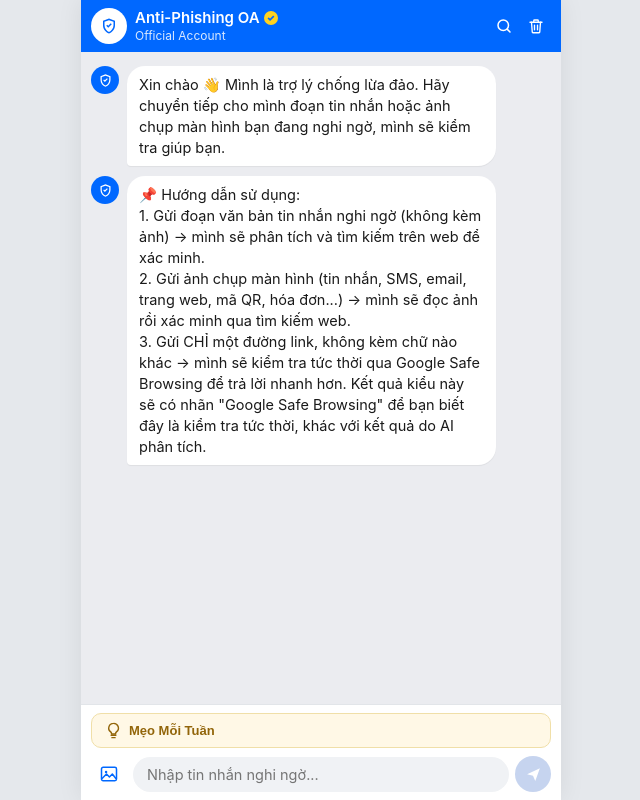
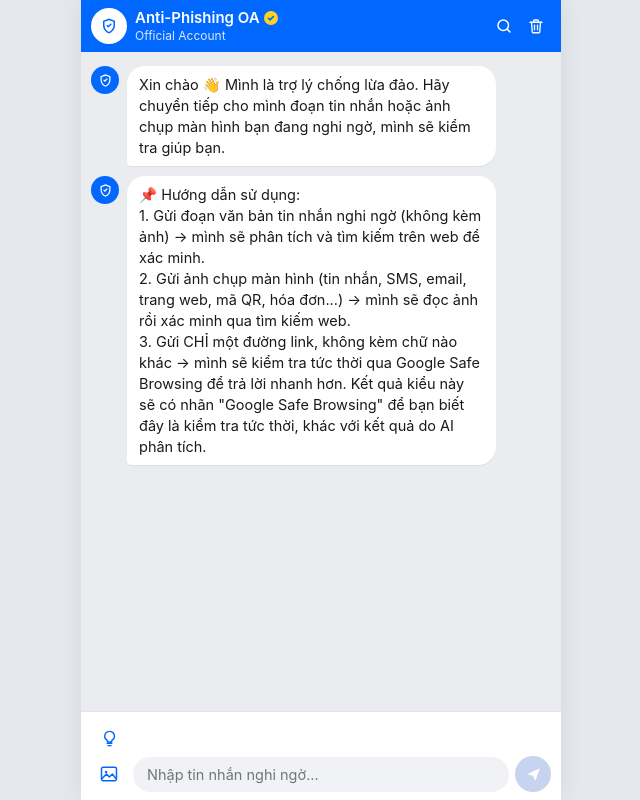
Before and after one commit to huanhoahongso3-collab/zalo-oa-anti-phising, a Next.js app: page / in a window 1280 px wide. Shown: the whole page, without its empty margins (319-959 px from the left). Built offline with nearby package versions, Linux system fonts and the light colour scheme.

Commit message:
Refactor weekly tip button to use icon and add title attribute

```diff
--- a/app/page.js
+++ b/app/page.js
@@ -414,9 +414,13 @@ export default function Home() {
       </div>
 
       <div className="composer">
-        <button className="tip-btn" onClick={handleWeeklyTip} disabled={sending}>
+        <button
+          className="icon-btn"
+          onClick={handleWeeklyTip}
+          disabled={sending}
+          title="Mẹo Mỗi Tuần"
+        >
           <Icon.Bulb />
-          Mẹo Mỗi Tuần
         </button>
         {pendingImages.length > 0 && (
           <div className="preview-row">
```
